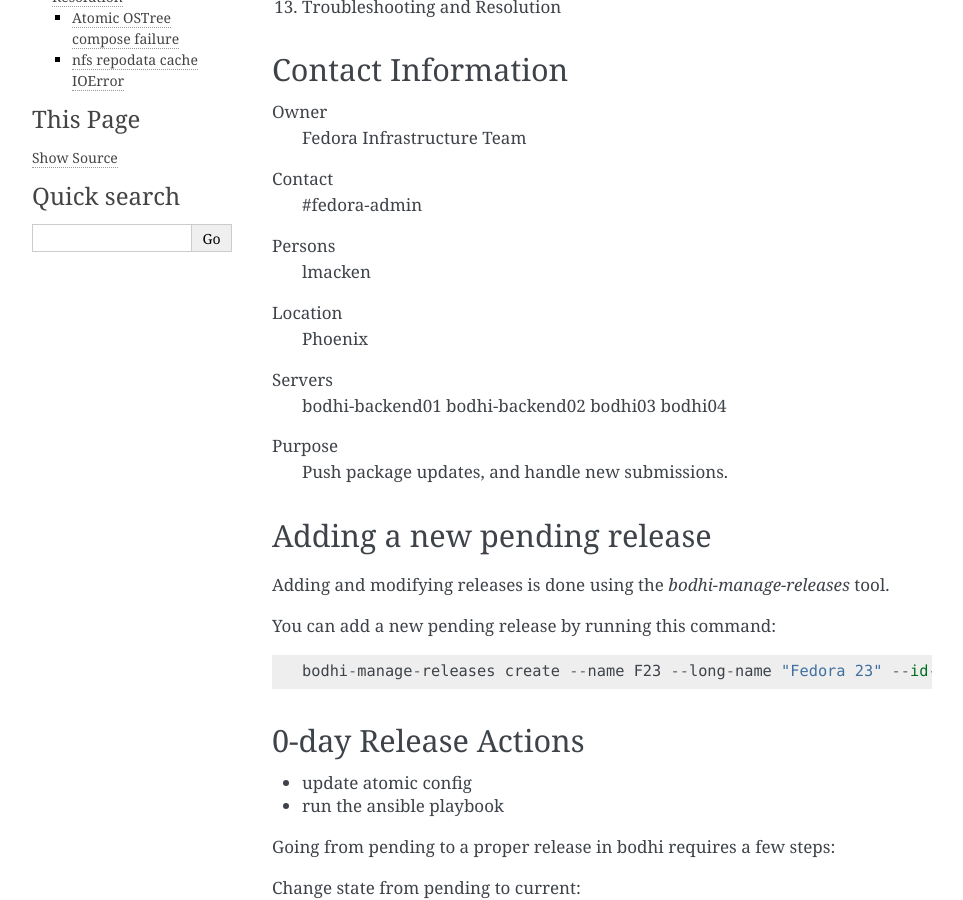
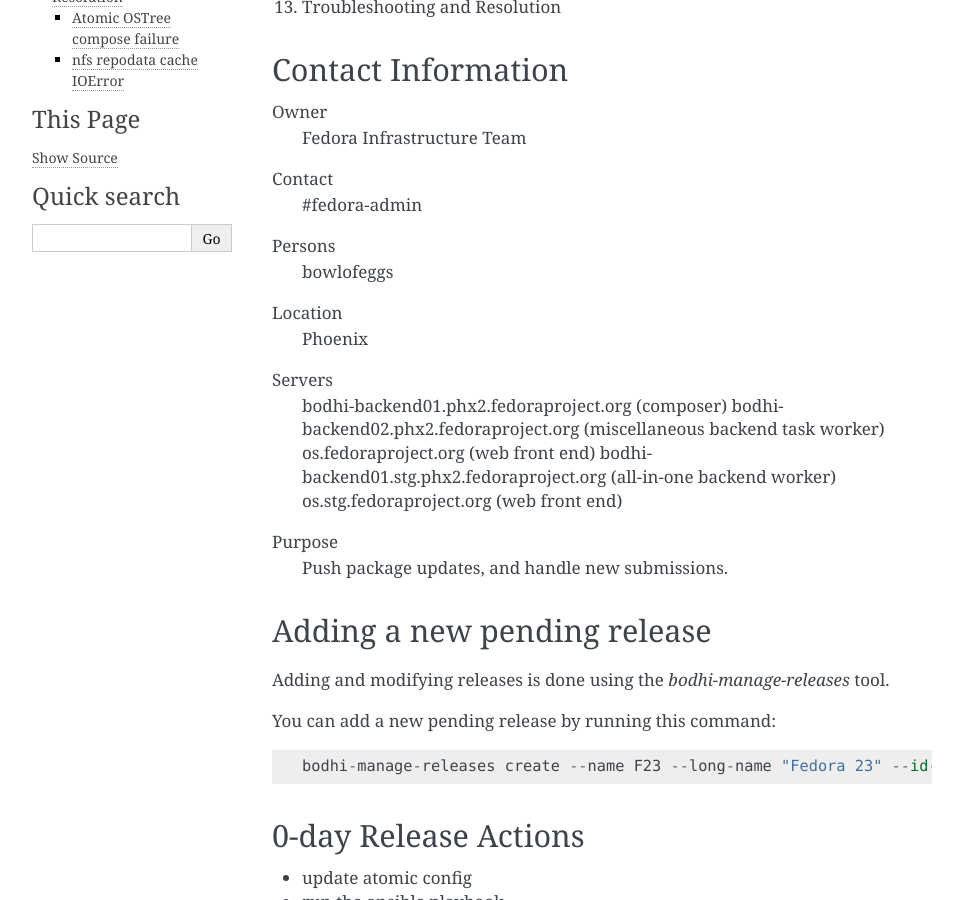
Before and after one commit to FrostyX/infra-docs, a Sphinx documentation site: the page built from docs/sysadmin-guide/sops/bodhi.rst, in a window 1280 px wide and 900 px high, scrolled down 612 px. Shown: the whole window, without its empty margins (148-1111 px from the left). Built offline with Sphinx 7.4.7, drawn with Linux system fonts in a browser that asks for light colours.

Commit message:
Correct the Bodhi SOP contact section.
Signed-off-by: Randy Barlow <randy@electronsweatshop.com>

```diff
--- a/docs/sysadmin-guide/sops/bodhi.rst
+++ b/docs/sysadmin-guide/sops/bodhi.rst
@@ -39,14 +39,15 @@
 Contact
  #fedora-admin
 Persons
- lmacken
+ bowlofeggs
 Location
  Phoenix
 Servers
- bodhi-backend01
- bodhi-backend02
- bodhi03
- bodhi04
+ bodhi-backend01.phx2.fedoraproject.org (composer)
+ bodhi-backend02.phx2.fedoraproject.org (miscellaneous backend task worker)
+ os.fedoraproject.org (web front end)
+ bodhi-backend01.stg.phx2.fedoraproject.org (all-in-one backend worker)
+ os.stg.fedoraproject.org (web front end)
 Purpose
  Push package updates, and handle new submissions.
 
```
